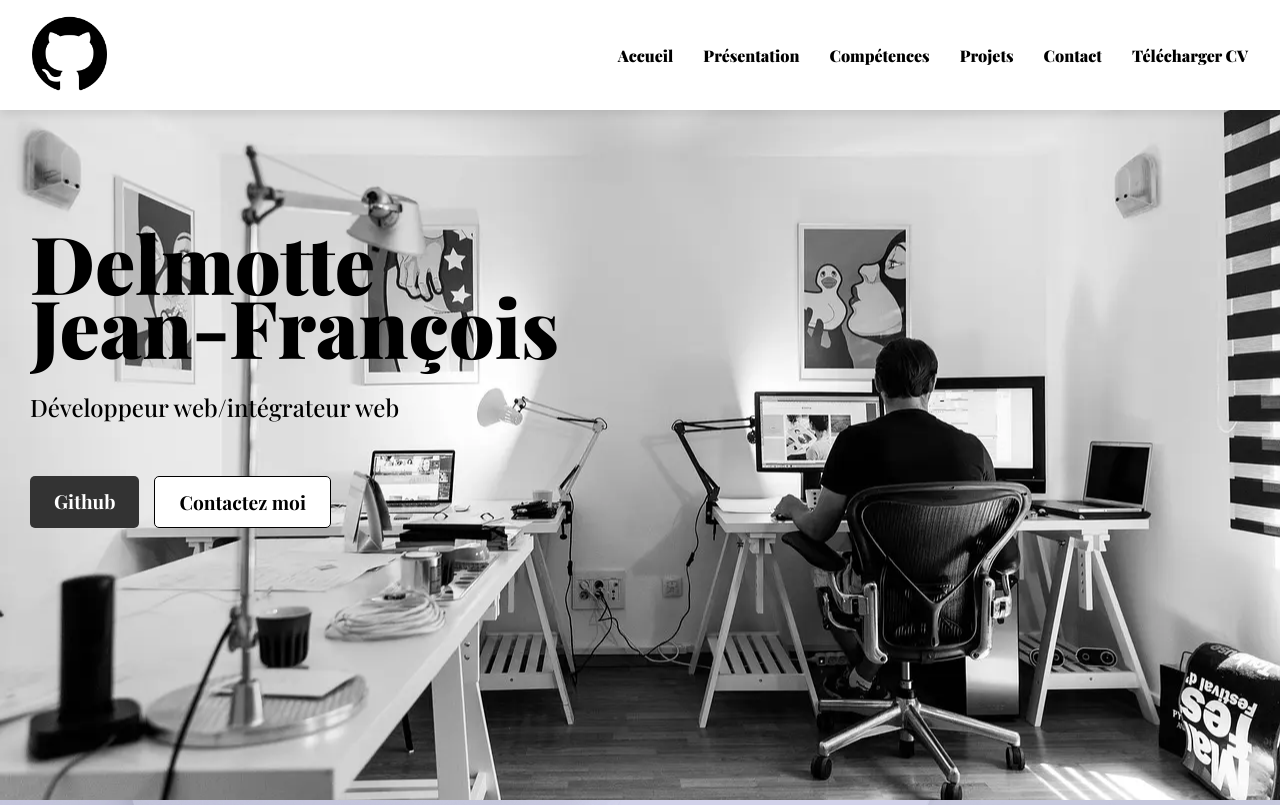
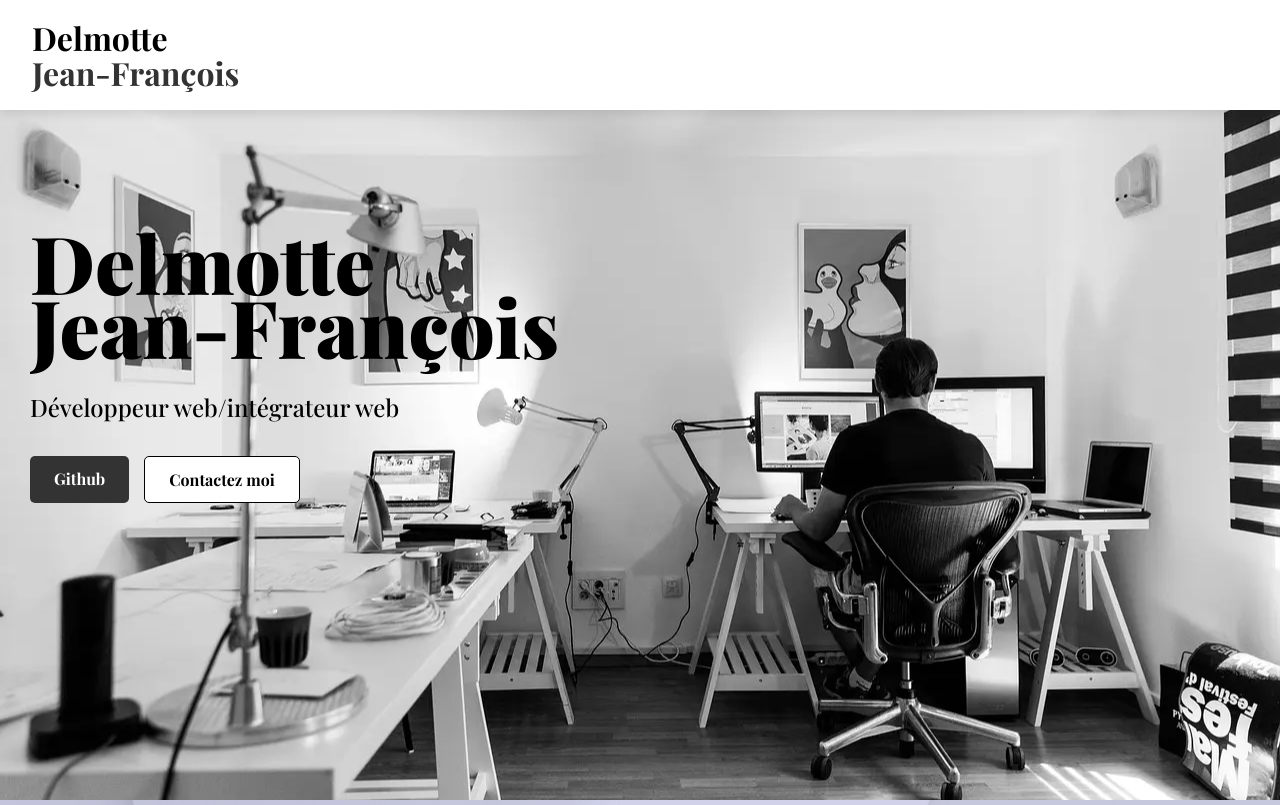
Before and after one commit to jeff397/portfolio, a React (Vite) app in the folder portfolio/: page / in a window 1280 px wide. Shown: the top 805 px of the page. Built offline with nearby package versions, Linux system fonts and the light colour scheme; a web font is replaced by a local one.

Commit message:
correction

```diff
--- a/portfolio/src/components/Header/Header.jsx
+++ b/portfolio/src/components/Header/Header.jsx
@@ -1,20 +1,45 @@
+import { useState } from "react";
+import { FaBars, FaTimes, FaDownload } from "react-icons/fa";
 import "./header.css";
-import logo from "../../../public/images/github.png";
 
 function Header() {
+  const [isOpen, setIsOpen] = useState(false);
+
+  const toggleMenu = () => {
+    setIsOpen(!isOpen);
+  };
+
   return (
     <header>
-      <a href="https://github.com/jeff397?tab=repositories">
-        <img src={logo} alt="Logo" className="logo" />
-      </a>
-      <nav className="nav-links">
-        <a href="#hero">Accueil</a>
-        <a href="#about">Présentation</a>
-        <a href="#skills">Compétences</a>
-        <a href="#projects">Projets</a>
-        <a href="#contact">Contact</a>
-        <a href="/CV.pdf" download>
-          Télécharger CV
+      <div className="logo">
+        <span className="logo-last-name">Delmotte</span>
+        <span className="logo-first-name">Jean-François</span>
+      </div>
+
+      {/* Icône du menu burger */}
+      <button className="menu-toggle" onClick={toggleMenu}>
+        {isOpen ? <FaTimes /> : <FaBars />}
+      </button>
+
+      {/* Navigation */}
+      <nav className={`nav-links ${isOpen ? "open" : ""}`}>
+        <a href="#hero" className="nav-button">
+          Accueil
+        </a>
+        <a href="#about" className="nav-button">
+          Présentation
+        </a>
+        <a href="#skills" className="nav-button">
+          Compétences
+        </a>
+        <a href="#projects" className="nav-button">
+          Projets
+        </a>
+        <a href="#contact" className="nav-button">
+          Contact
+        </a>
+        <a href="/CV.pdf" download className="nav-button">
+          <FaDownload className="download-icon" /> Mon CV
         </a>
       </nav>
     </header>
--- a/portfolio/src/components/Header/header.css
+++ b/portfolio/src/components/Header/header.css
@@ -13,8 +13,27 @@ header {
   z-index: 1000;
 }
 
-header img {
-  width: 75px;
+/* Logo.css */
+.logo {
+  font-family: "Arial", sans-serif;
+  font-weight: bold;
+
+  line-height: 1.1;
+}
+
+.logo-first-name,
+.logo-last-name {
+  display: block;
+  font-size: 2rem;
+}
+
+.logo-first-name {
+  color: #333;
+  margin-bottom: -10px;
+}
+
+.logo-last-name {
+  margin-top: -10px;
 }
 
 html {
@@ -26,8 +45,69 @@ html {
   gap: 30px;
 }
 
-.nav-links a {
-  font-weight: 900;
-  color: black;
+.nav-button {
+  display: flex;
+  align-items: center;
+  gap: 8px;
+  color: white;
+  padding: 10px 15px;
+  border-radius: 20px;
   text-decoration: none;
+  font-size: 1rem;
+  font-weight: bold;
+  transition: background 0.3s ease, transform 0.2s ease;
 }
+
+.nav-button:hover {
+  background-color: #333;
+  transform: scale(1.05);
+}
+
+.download-icon {
+  font-size: 1.2rem;
+}
+
+.menu-toggle {
+  display: none;
+  background: none;
+  border: none;
+  font-size: 2rem;
+  cursor: pointer;
+}
+
+@media screen and (max-width: 1200px) {
+  .logo {
+    position: absolute;
+    left: 50%;
+    transform: translateX(-50%);
+  }
+
+  .menu-toggle {
+    display: block;
+    position: absolute;
+    right: 20px;
+  }
+
+  .nav-links {
+    display: none;
+    flex-direction: column;
+    position: absolute;
+    top: 80px;
+    right: 20px;
+    background: white;
+    box-shadow: 0 4px 10px rgba(0, 0, 0, 0.1);
+    padding: 10px;
+    border-radius: 5px;
+    width: 200px;
+  }
+
+  .nav-links.open {
+    display: flex;
+  }
+
+  .nav-links a {
+    width: 100%;
+    text-align: center;
+    padding: 12px;
+  }
+}
--- a/portfolio/src/components/Hero/hero.css
+++ b/portfolio/src/components/Hero/hero.css
@@ -38,7 +38,6 @@
 }
 
 .hero-buttons {
-  margin-top: 20px;
   display: flex;
   padding-left: 30px;
   gap: 15px;
@@ -81,3 +80,25 @@
 .contact-button:hover {
   background-color: #f0f0f0;
 }
+
+@media screen and (max-width: 1200px) {
+  #hero {
+    background-size: cover; /* S'assure que l'image couvre toute la largeur */
+    background-position: center center;
+  }
+
+  .hero-title {
+    font-size: 3rem;
+    line-height: 3.5rem;
+    padding-bottom: 0;
+  }
+
+  .hero-subtitle {
+    font-size: 1.2rem;
+  }
+}
+
+.github-button,
+.contact-button {
+  font-size: 1rem;
+}
```
